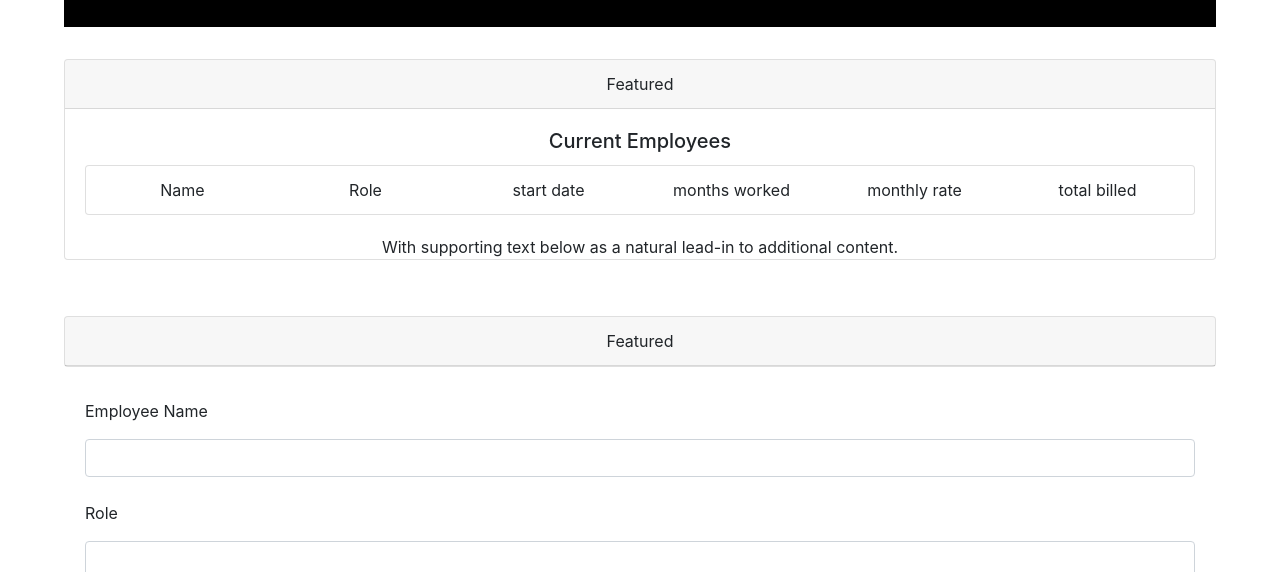
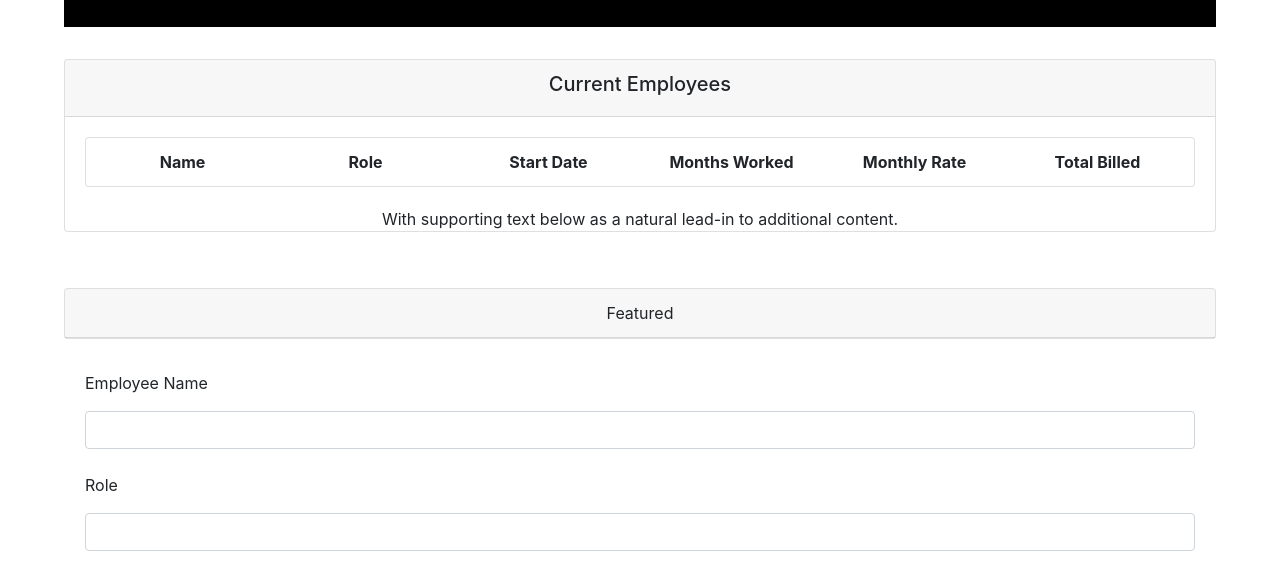
Before and after one commit to Gab-chan/TimeSheet, a plain HTML site: page index.html in a window 1280 px wide. Shown: the part 173-745 px from the top of the page. Drawn offline with nearby package versions, Linux system fonts and the light colour scheme.

Commit message:
Bold start to list

```diff
--- a/index.html
+++ b/index.html
@@ -45,26 +45,21 @@
   </div>
 
 
-
-
-
-
   <div class="card text-center listbox">
     <div class="card-header">
-      Featured
+      <h5>Current Employees</h5>
     </div>
     <div class="card-body">
-      <h5 class="card-title">Current Employees</h5>
 
   <ul class="list-group">
     <li class="list-group-item">
       <div class="row">
-        <div class="column col-md-2">Name</div>
-        <div class="column col-md-2">Role</div>
-        <div class="column col-md-2">start date</div>
-        <div class="column col-md-2">months worked</div>
-        <div class="column col-md-2">monthly rate</div>
-        <div class="column col-md-2">total billed</div>
+        <div class="column col-md-2"><strong>Name</strong></div>
+        <div class="column col-md-2"><strong>Role</strong></div>
+        <div class="column col-md-2"><strong>Start Date</strong></div>
+        <div class="column col-md-2"><strong>Months Worked</strong></div>
+        <div class="column col-md-2"><strong>Monthly Rate</strong></div>
+        <div class="column col-md-2"><strong>Total Billed</strong></div>
       </div>
     </li>
 
```
